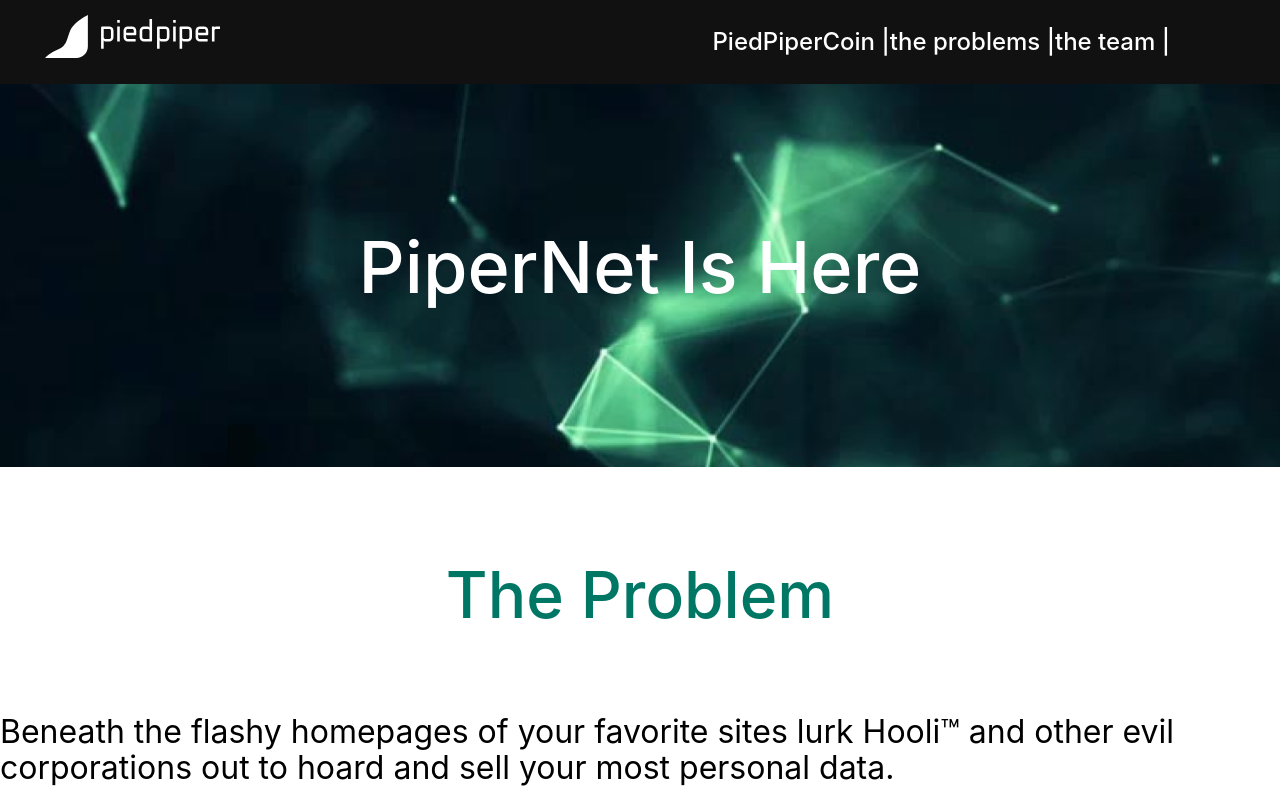
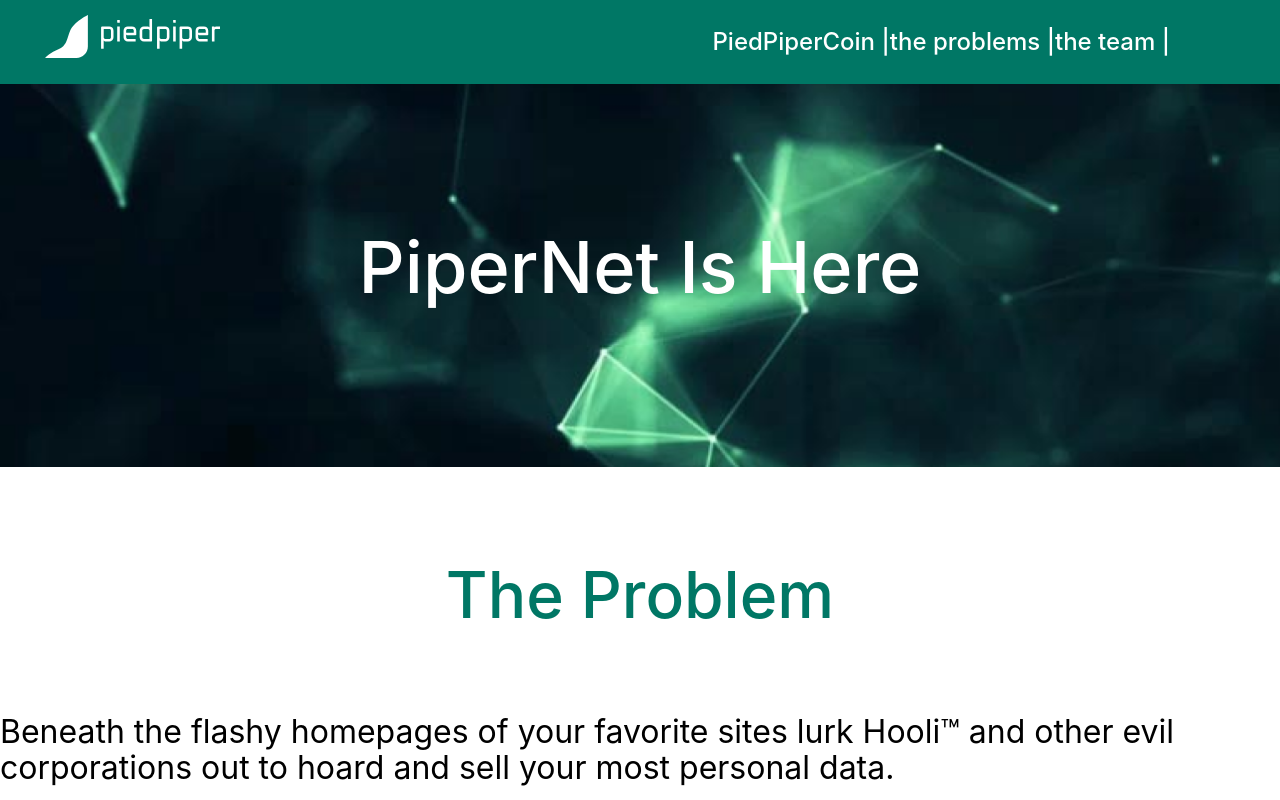
Before and after one commit to TereshchenkoVA/website, a plain HTML site: page index.html in a window 1280 px wide. Shown: the top 800 px of the page. Drawn offline with nearby package versions, Linux system fonts and the light colour scheme.

Commit message:
Revert "New commit"
This reverts commit ac121fb667aca3b89f6f5454954910dddd01b136.

```diff
--- a/index.css
+++ b/index.css
@@ -5,7 +5,7 @@
     height: 84px;
     line-height: 84px;
     text-align: center;
-    background-color: #111111;
+    background-color: #007765;
 }
 
 .img_logo {
```
Also changed, not shown: 2 other files.
